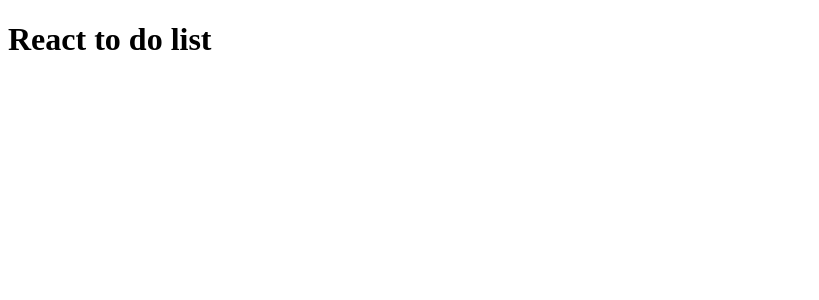
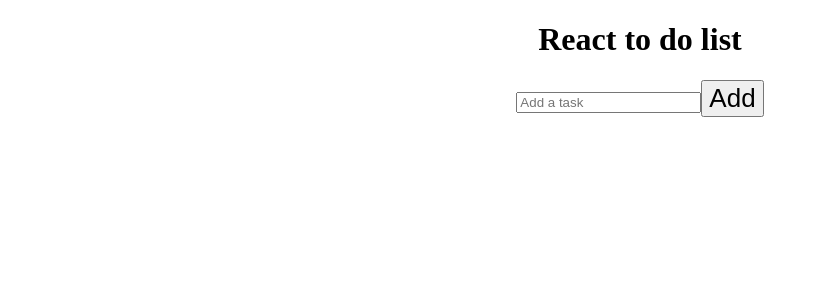
Before and after one commit to TheBridge-FullStackDeveloper/react-to-do-list-exercise, a React (Vite) app: page / in a window 1280 px wide. Shown: the top 300 px of the page, without its empty margins (0-819 px from the left). Built offline with nearby package versions, Linux system fonts and the light colour scheme.

Commit message:
not style

```diff
--- a/src/components/App.jsx
+++ b/src/components/App.jsx
@@ -1,11 +1,92 @@
 import { useState } from 'react'
+//import logo from './logo.svg'
+import '../styles/App.css'
 
 function App() {
+  const [tasks, setTasks] = useState([]);
+  const [inputValue, setInputValue] = useState('');
+
+
+  const handleInputChange = (e) => {
+    setInputValue(e.target.value);
+  };
+
+  const handleAddTask = () => {
+    if (inputValue.trim() !== '') {
+      const newTask = {
+        description: inputValue,
+        isDone: false,
+        _id: tasks.length + 1,
+      };
+
+      setTasks([...tasks, newTask]);
+      setInputValue('');
+    }
+  };
+
+
+  const handleDeleteTask = (taskId) => {
+    const updatedTasks = tasks.filter((task) => task._id !== taskId);
+    setTasks(updatedTasks);
+  };
+
+
+  const handleToggleTask = (taskId) => {
+    const updatedTasks = tasks.map((task) =>
+      task._id === taskId ? { ...task, isDone: !task.isDone } : task
+    );
+    setTasks(updatedTasks);
+  };
+
+
+  const handleKeyPress = (e) => {
+    if (e.key === 'Enter') {
+      handleAddTask();
+    }
+  };
+
+
   return (
     <div className="App">
       <h1>React to do list</h1>
+      <div>
+        <input
+          type="text"
+          value={inputValue}
+          onChange={handleInputChange}
+          onKeyPress={handleKeyPress}
+          placeholder="Add a task"
+        />
+        <button onClick={handleAddTask}>Add</button>
+      </div>
+
+      <ul>
+        {tasks.map((task) => (
+          <li key={task._id}>
+            <input
+              type="text"
+              value={task.description}
+              readOnly
+              className={task.isDone ? 'task-done' : ''}
+            />
+            <button
+              onClick={() => handleDeleteTask(task._id)}
+              className="delete-button"
+            >
+              X
+            </button>
+            <button
+              onClick={() => handleToggleTask(task._id)}
+              className={`toggle-button ${task.isDone ? 'blue' : ''}`}
+            ></button>
+          </li>
+        ))}
+      </ul>
     </div>
-  )
+  );
 }
 
+
+
+
 export default App
```
